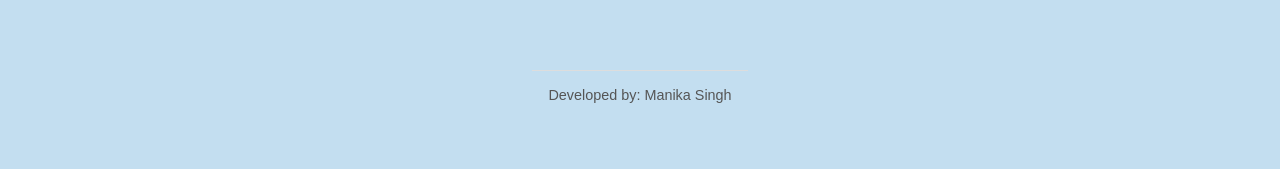
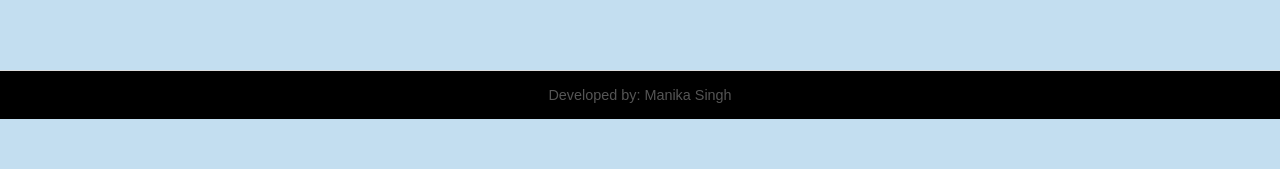
Before and after one commit to Manika2626/campusloop, a Next.js app: page /dashboard in a window 1280 px wide. Shown: the part 484-653 px from the top of the page. Built offline with nearby package versions, Linux system fonts and the light colour scheme; no server answers; the database is empty; sample sign-in values are in the browser's storage.

Commit message:
CSS changes

```diff
--- a/src/app/dashboard/page.module.css
+++ b/src/app/dashboard/page.module.css
@@ -103,12 +103,14 @@ transition: background 0.2s ease,color 0.2s ease,box-shadow 0.2s ease
     background: linear-gradient(135deg, #0a284c, #6eaefd);
   }
   .navbar {
+    width:100%;
   background: #1976d2;
   color: #fff;
   padding: 1rem 2rem;
   font-size: 1.2rem;
   font-weight: 600;
   box-shadow: 0 2px 5px rgba(0,0,0,0.1);
+
 }
 
 .logo {
@@ -123,6 +125,8 @@ transition: background 0.2s ease,color 0.2s ease,box-shadow 0.2s ease
 }
 
 .footer {
+  background-color: #000;
+  width: 100%;
   margin-top: 2rem;
   text-align: center;
   font-size: 0.9rem;
```
